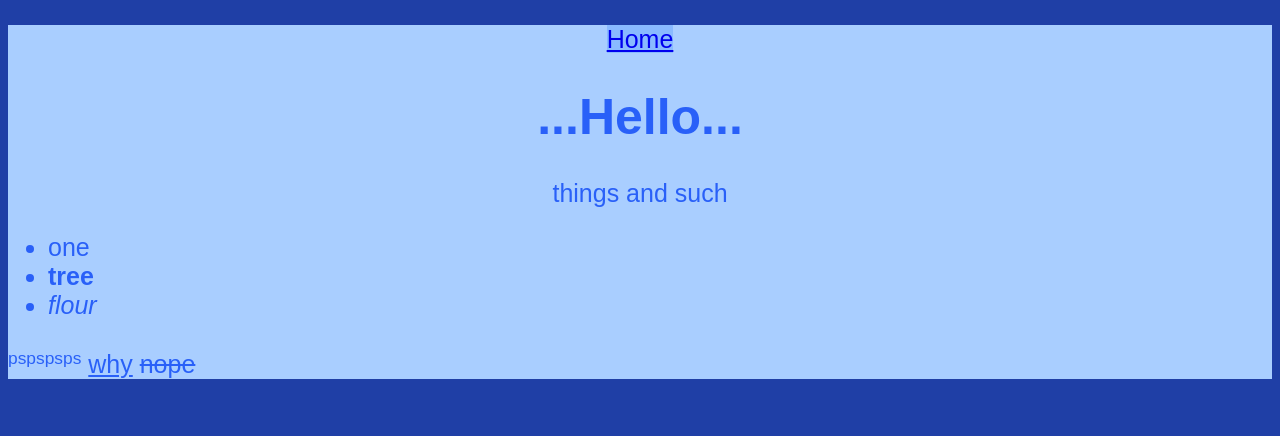
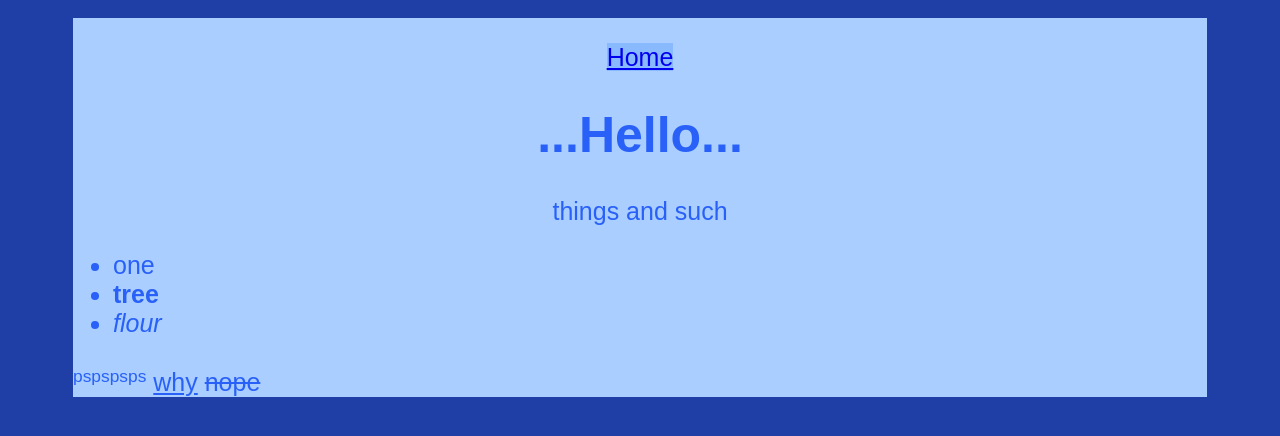
Before and after one commit to morehousever/LCC, a plain HTML site: page text.html in a window 1280 px wide. Drawn offline with Linux system fonts and the light colour scheme; a web font is replaced by a local one.

Commit message:
Add files via upload

```diff
--- a/text.html
+++ b/text.html
@@ -25,7 +25,15 @@ body {
 }
 H1{text-align: center;}
 p{text-align: center;}
+body {
+   border-style: solid;
+   border-width: 5px;
+   border-top-width: 10px;
+   border-left-width: 65px;
+   border-right-width: 65px;
+   border-color: #1f3fa6;
 
+}
 </style>
 
  <link rel="stylesheet" href="https://fonts.googleapis.com/css?family=Sofia">
```
